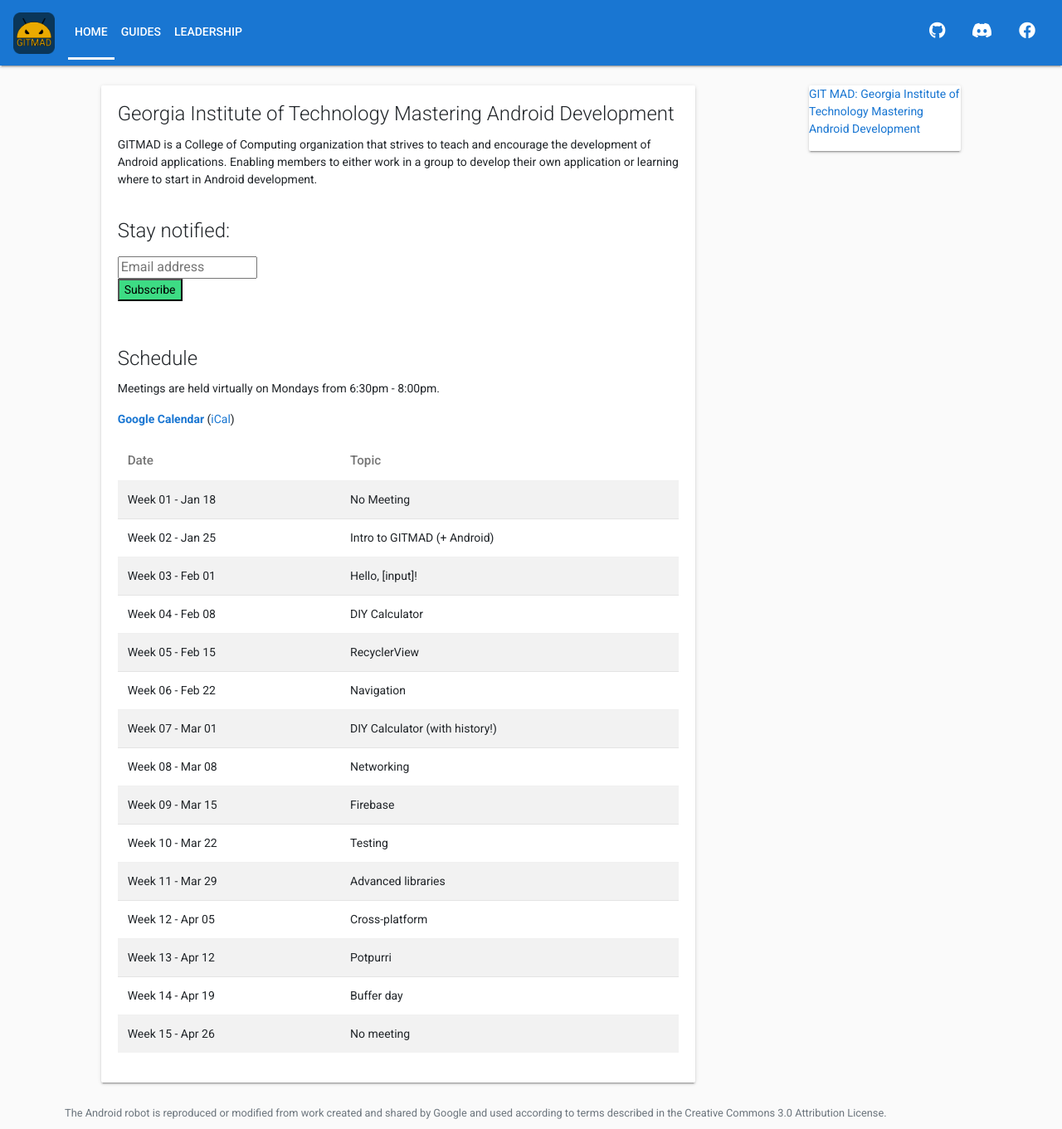
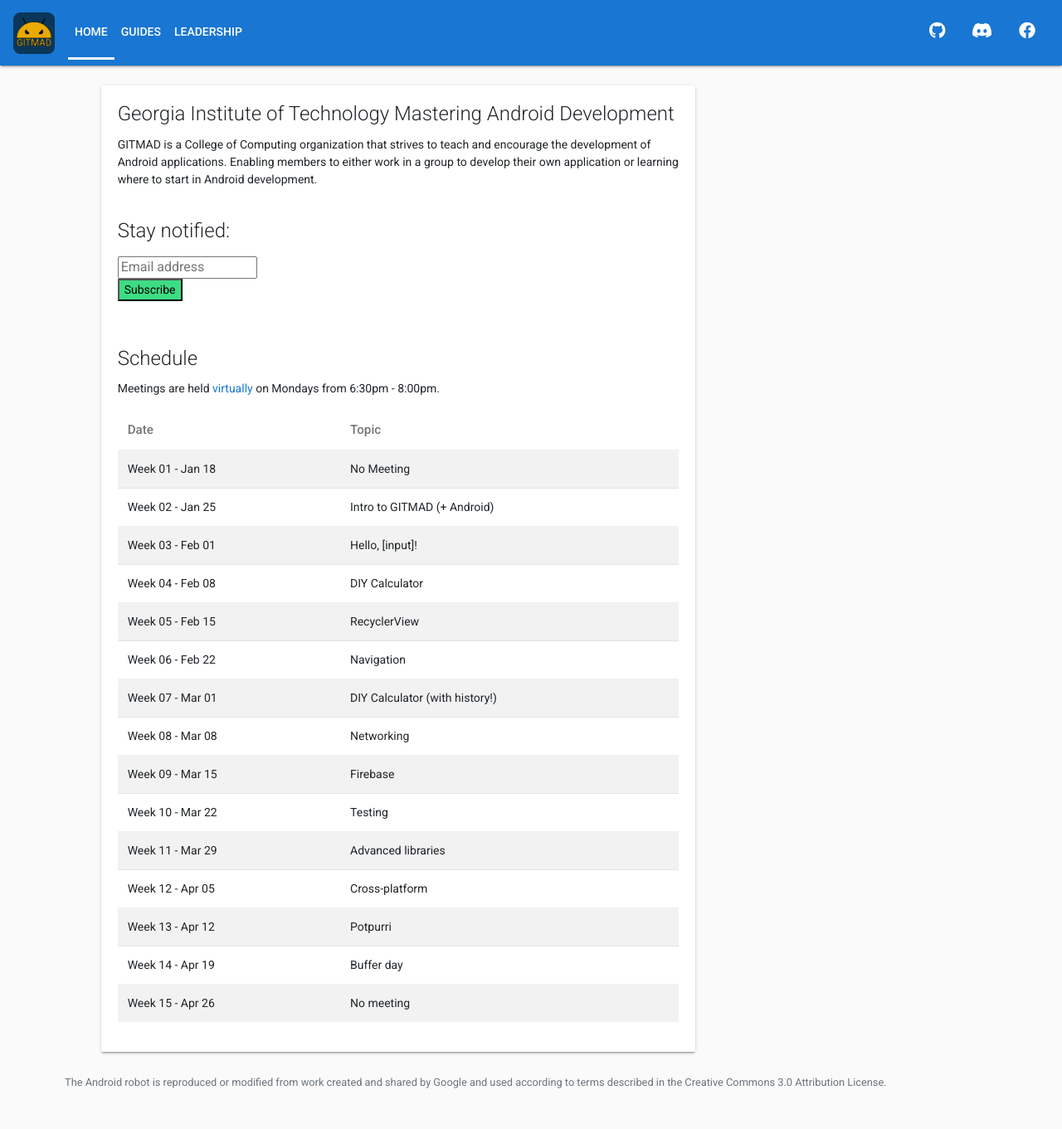
Before and after one commit to git-mad/gitmad.github.io, a Jekyll site: the page built from index.html, in a window 1280 px wide. Shown: the whole page at 83% size. Built offline with Jekyll 4.4.1, drawn with Linux system fonts in a browser that asks for light colours; nearby versions of some CDN libraries; comment, search, counter and statistics services are not loaded; after the commit the page ends 1324 px from its top, so only the background shows below that.

Commit message:
Updated main page
Removed Google Calendar link and Facebook card.

```diff
--- a/index.html
+++ b/index.html
@@ -47,8 +47,7 @@
                <!-- End Mailchimp Signup Form -->
                <br>
                <h5 class="card-title">Schedule</h5>
-               <p class="card-text">Meetings are held virtually on Mondays from 6:30pm - 8:00pm.</p>
-               <p class="card-text"><a href="https://calendar.google.com/calendar?cid=Z2l0bWFkZ3RAZ21haWwuY29t"><strong>Google Calendar</strong></a> (<a href="https://calendar.google.com/calendar/ical/gitmadgt%40gmail.com/public/basic.ics">iCal</a>)
+               <p class="card-text">Meetings are held <a href="http://discord.gitmad.club">virtually</a> on Mondays from 6:30pm - 8:00pm.</p>
                <table class="table table-striped">
                   <thead>
                      <tr>
@@ -74,13 +73,13 @@
             </div>
          </div>
       </div>
-      <div class="offset-md-1 col-md-2 col-xs-12">
+<!--       <div class="offset-md-1 col-md-2 col-xs-12">
          <div class="card">
             <div class="fb-page" data-href="https://www.facebook.com/gitmad" data-tabs="timeline" data-small-header="false" data-adapt-container-width="true" data-hide-cover="false" data-show-facepile="true">
                <blockquote cite="https://www.facebook.com/gitmad" class="fb-xfbml-parse-ignore"><a href="https://www.facebook.com/gitmad">GIT MAD: Georgia Institute of Technology Mastering Android Development</a></blockquote>
             </div>
          </div>
-      </div>
+      </div> -->
    </div>
 </div>
 <div class="container p-2">
```
